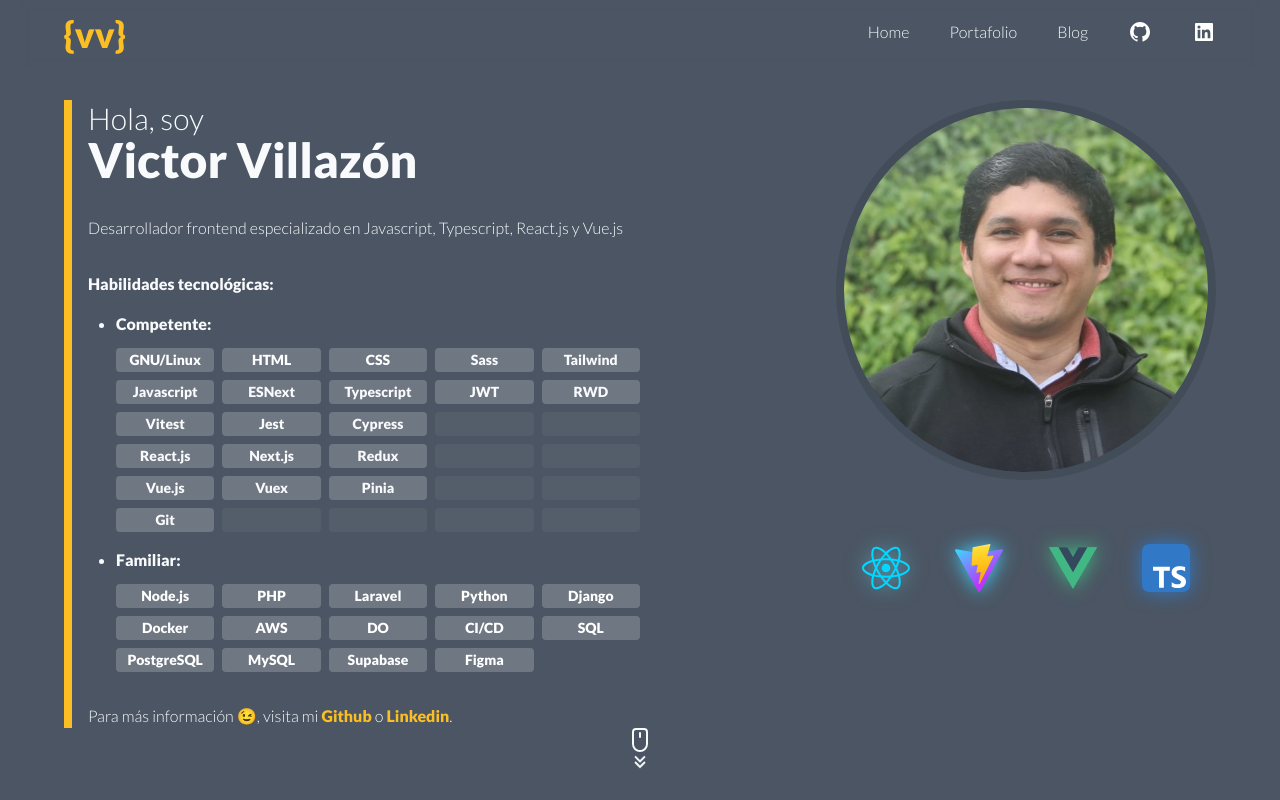
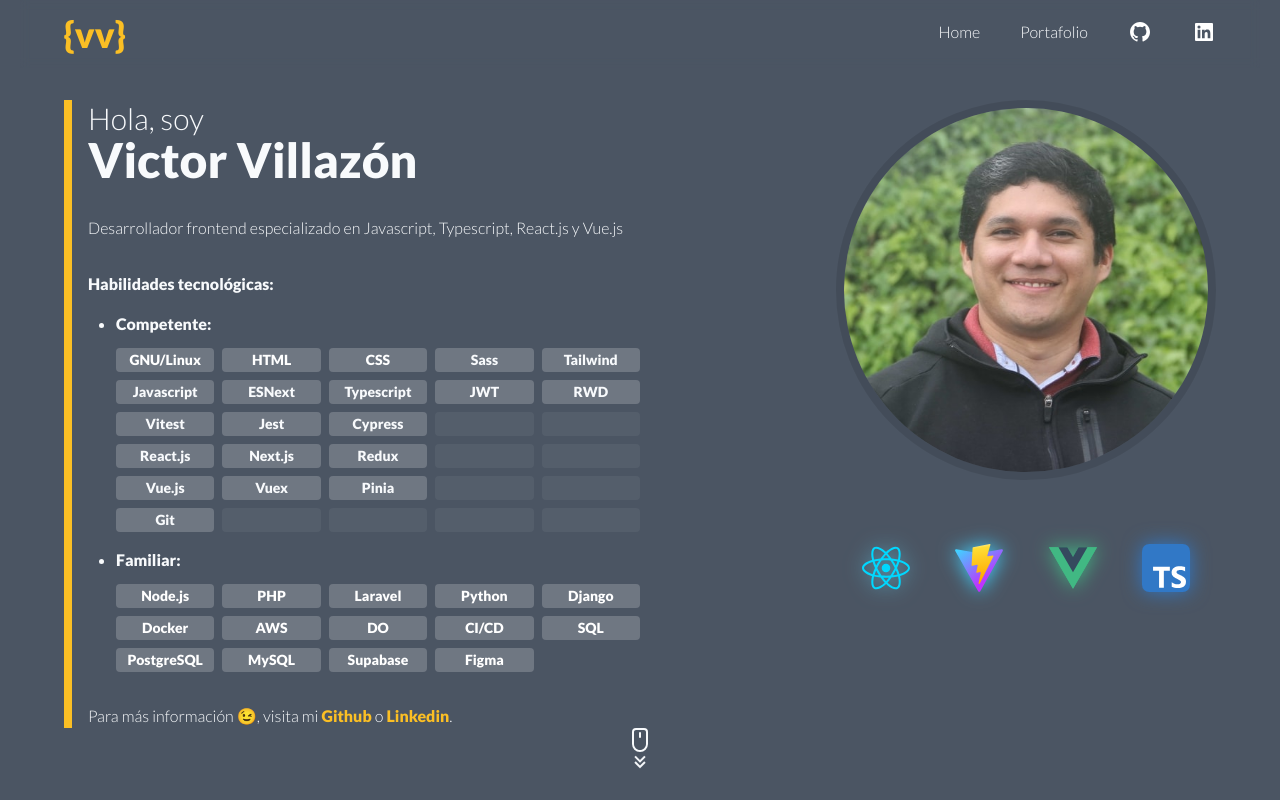
Before and after one commit to victorvzn/victorvillazon-portfolio, a Next.js app: page / in a window 1280 px wide. Shown: the top 800 px of the page. Built offline with nearby package versions, Linux system fonts and the light colour scheme.

Commit message:
feat: hide blog section

```diff
--- a/components/Navbar.js
+++ b/components/Navbar.js
@@ -23,7 +23,7 @@
                 spy={true}
                 smooth={true}>Portafolio</LinkScroll>
             </li>
-            <li className=''>
+            <li className='hidden'>
               <Link
                 className="border-b-4 border-transparent hover:duration-100 hover:ease-in-out hover:border-b-4 hover:border-amber-400 hidden md:block cursor-pointer"
                 href="blog">Blog</Link>
```
